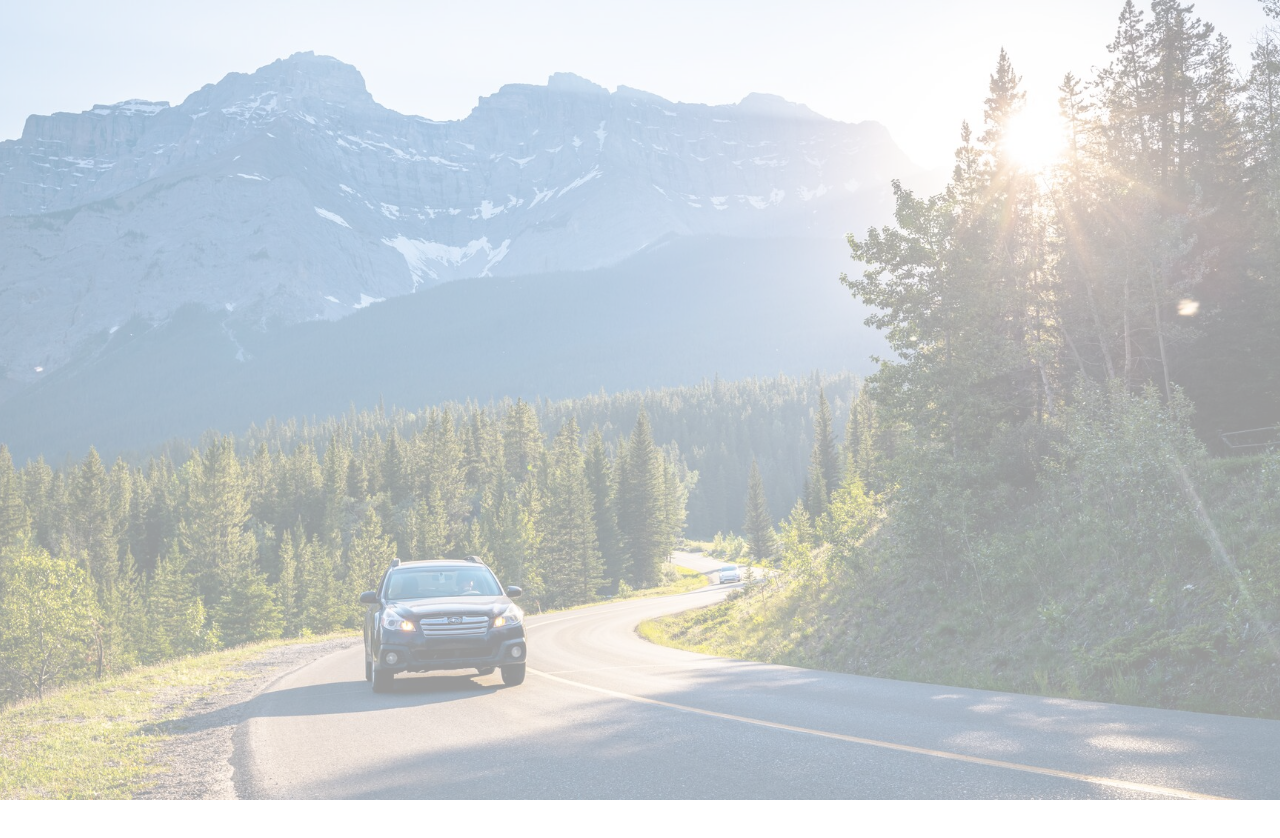
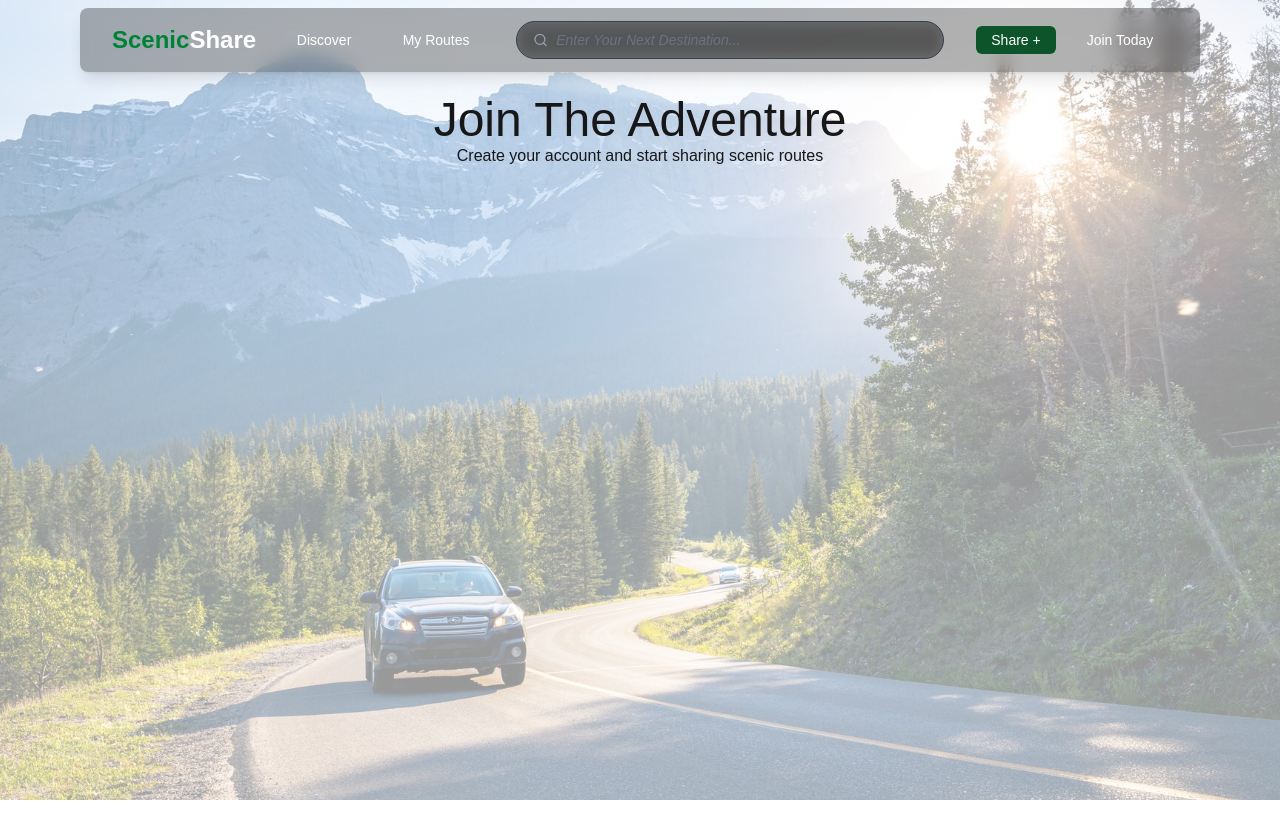
Before and after one commit to JohnL0919/ScenicShare, a Next.js app in the folder scenicshare-frontend/: page /registration-page in a window 1280 px wide. Shown: the top 838 px of the page. Before the commit the page ends 800 px from the top, so only its background shows below. Built offline with nearby package versions, Linux system fonts and the light colour scheme.

Commit message:
created header for registration page

```diff
--- /dev/null
+++ b/scenicshare-frontend/src/app/registration-page/components/Header.tsx
@@ -0,0 +1,10 @@
+export default function Header() {
+  return (
+    <div className="flex flex-col justify-center items-center mt-[6rem]">
+      <h1 className="text-5xl">Join The Adventure</h1>
+      <h5 className="text-md">
+        Create your account and start sharing scenic routes
+      </h5>
+    </div>
+  );
+}
--- a/scenicshare-frontend/src/app/registration-page/page.tsx
+++ b/scenicshare-frontend/src/app/registration-page/page.tsx
@@ -1,4 +1,6 @@
+import NavBar from "../landing-page/components/NavBar";
 import Image from "next/image";
+import Header from "./components/Header";
 
 export default function Home() {
   return (
@@ -17,7 +19,10 @@ export default function Home() {
           quality={100}
         />
       </div>
-      <main className="relative z-10 min-h-screen justify-center"></main>
+      <main className="relative z-10 min-h-screen justify-center">
+        <NavBar />
+        <Header />
+      </main>
     </div>
   );
 }
```
